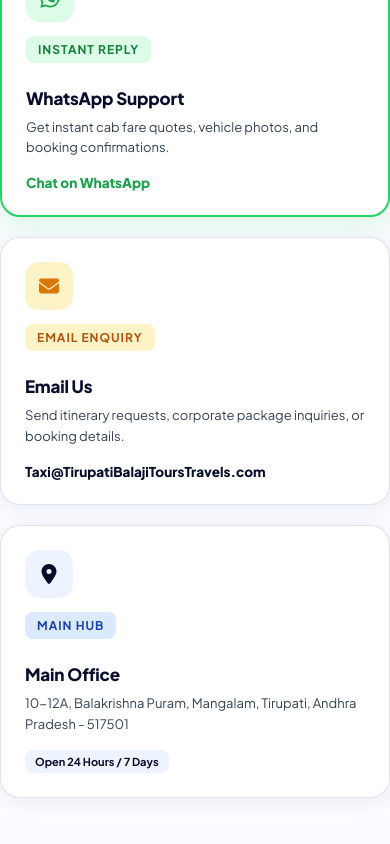
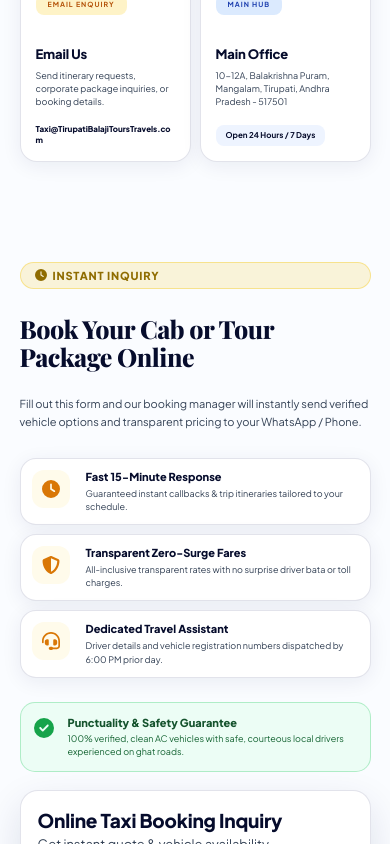
Before and after one commit to JagadeeshO11/tirupatibalajitours_travels, a React (Vite) app: page /contact in a window 390 px wide. Shown: the part 980-1824 px from the top of the page. Built offline with nearby package versions, Linux system fonts and the light colour scheme.

Commit message:
Refine More Info Contact page for mobile

```diff
--- a/src/pages/Contact.css
+++ b/src/pages/Contact.css
@@ -497,3 +497,17 @@
     padding: 24px 20px;
   }
 }
+
+
+/* MORE INFO > CONTACT — MOBILE ONLY */
+@media (max-width: 640px) {
+  .contact-page-wrapper{width:90%;margin:0 auto;padding-bottom:110px}
+  .contact-cards-grid{grid-template-columns:1fr 1fr!important;gap:9px!important;margin:22px 0!important}
+  .contact-card{min-height:190px!important;padding:15px!important;border-radius:17px!important}.contact-card:nth-child(3),.contact-card:nth-child(4){min-height:165px!important}
+  .contact-card .card-icon{width:42px!important;height:42px!important}.contact-card .card-badge{font-size:7px!important;margin-top:10px!important}.contact-card h3{font-size:13px!important;margin:7px 0!important}.contact-card p{font-size:9px!important;line-height:1.45!important}.contact-card .card-link,.contact-card .card-tag{font-size:8px!important;line-height:1.35!important;overflow-wrap:anywhere}
+  .contact-form-section{grid-template-columns:1fr!important;gap:18px!important;margin:28px 0!important}.form-info-col h2{font-size:25px!important;line-height:1.15!important}.lead-desc{font-size:11px!important;line-height:1.6!important}
+  .feature-bullets{gap:9px!important}.bullet-item{padding:11px!important}.bullet-icon-wrap{width:38px!important;height:38px!important;min-width:38px!important}.bullet-item strong{font-size:11px!important}.bullet-item p{font-size:9px!important;line-height:1.45!important}
+  .guarantee-box{padding:13px!important;border-radius:15px!important}.guarantee-box strong{font-size:11px!important}.guarantee-box p{font-size:9px!important;line-height:1.45!important}
+  .form-card{padding:17px!important;border-radius:18px!important}.form-card h3{font-size:19px!important}.form-grid{grid-template-columns:1fr!important;gap:10px!important}.form-group input,.form-group select,.form-group textarea{min-height:44px!important;font-size:11px!important}
+  .contact-faq-section{margin-top:30px!important}.contact-faq-section h2{font-size:24px!important}.contact-faq-item{padding:0!important;border-radius:14px!important}.faq-question{padding:14px!important;font-size:11px!important}.faq-answer{padding:0 14px 14px!important;font-size:10px!important;line-height:1.55!important}
+}
```
